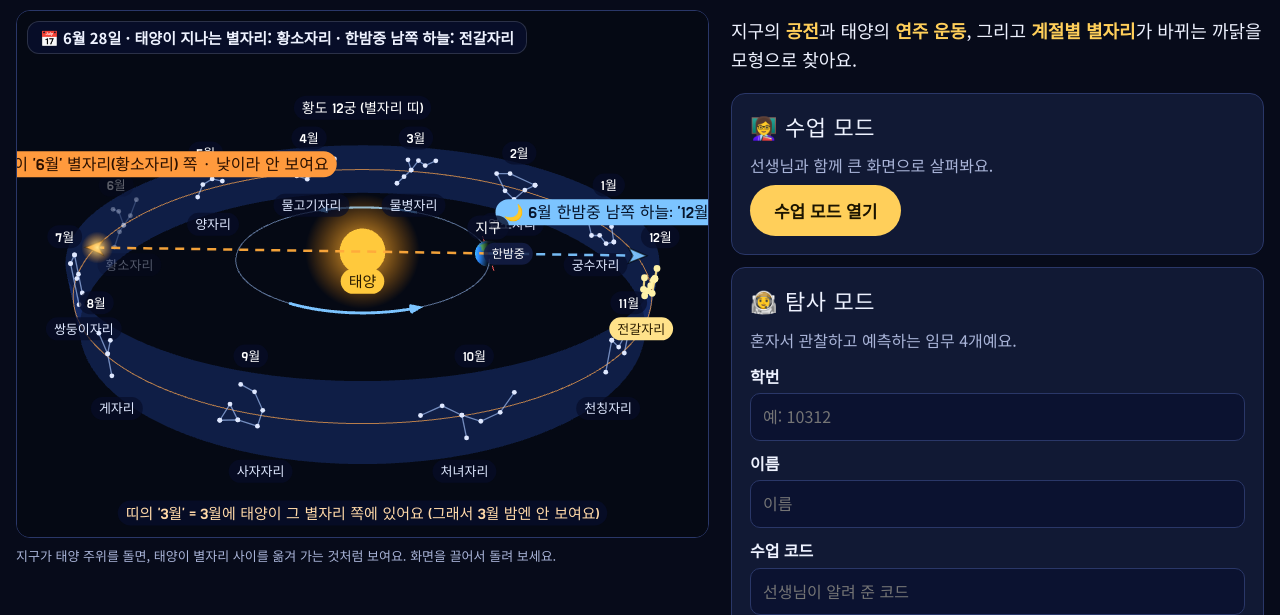
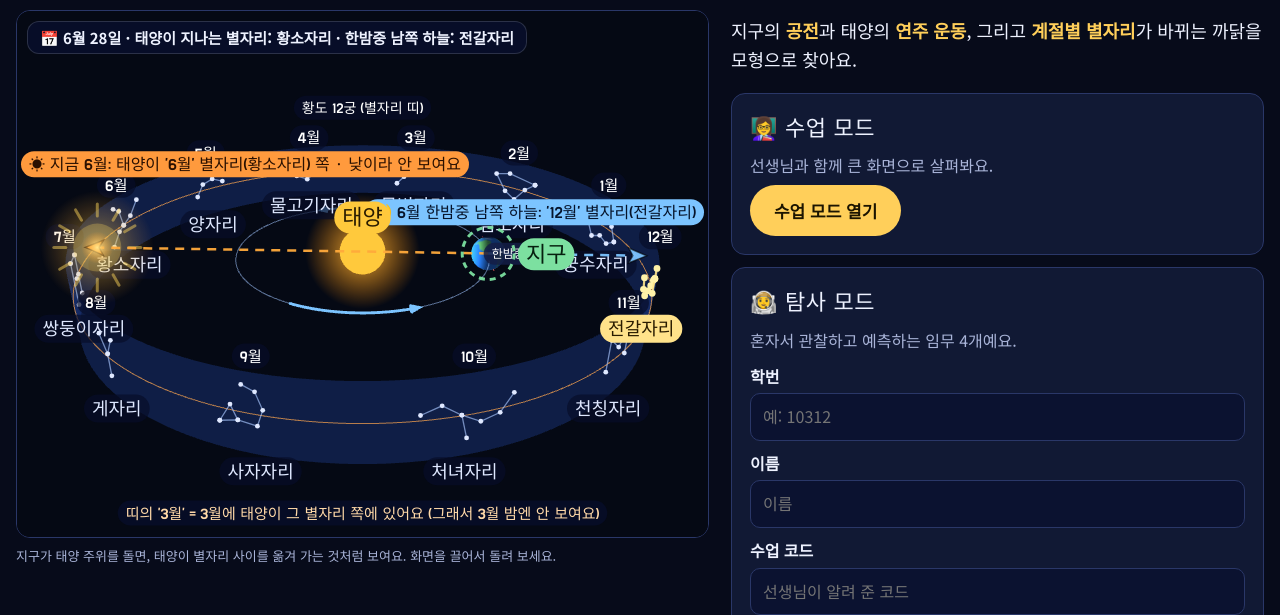
Before and after one commit to arayoddo-cmd/annual-motion, a plain HTML site: page index.html in a window 1280 px wide. Shown: the part 185-800 px from the top of the page. Drawn offline with nearby package versions, Linux system fonts and the light colour scheme; animation ran at ten frames a second.

Commit message:
Add files via upload

```diff
--- a/index.html
+++ b/index.html
@@ -58,6 +58,7 @@ label{display:block;font-weight:700;margin:10px 0 4px}
 .stage .hud{position:absolute;left:10px;top:10px;right:10px;pointer-events:none;font-size:15px;font-weight:700;line-height:1.4}
 .stage .hud span{display:inline-block;background:#08102ecc;border:1px solid #ffffff26;border-radius:12px;padding:5px 12px}
 .stage .hud span:empty{display:none}
+.stage.big .hud{font-size:24px}
 .stage .nogl{display:flex;align-items:center;justify-content:center;height:100%;padding:20px;text-align:center;color:var(--muted)}
 
 .ctrl{display:flex;flex-wrap:wrap;gap:8px;align-items:center;margin-top:10px}
@@ -290,9 +291,9 @@ const GREENLAND = [[-73,78],[-60,82],[-40,83.5],[-22,82],[-18,78],[-22,72],[-24,
    t: 1월 1일부터 지난 달 수 (t=2.5 → 3월 16일). 태양의 겉보기 위치는 띠에서 t×30°에 있어요. */
 const Stage = (() => {
   const S = { view: 'orbit', cam: 'oblique', t: 2.5, t0: 2.5, playing: false, speed: 1, goal: null, rate: 2,
-    sunLine: true, nightLine: true, trail: false, marks: false, simple: false, frame: 'star', fb: 0, ft0: 0, fh: 0, hudAns: true, hideSky: false, skyOn: false, wmode: 'single', d: 1, ov: 1, ovRun: false, smode: 'day', s: 0 };
+    sunLine: true, nightLine: true, trail: false, sunMark: true, marks: false, simple: false, frame: 'star', fb: 0, ft0: 0, fh: 0, hudAns: true, hideSky: false, skyOn: false, wmode: 'single', d: 1, ov: 1, ovRun: false, smode: 'day', s: 0 };
   const SPEEDS = [0.25, 0.7, 2]; // 1초에 흐르는 달 수
-  const watch = {}, hooks = { watch: null, change: null };
+  const watch = {}, hooks = { watch: null, change: null, big: null };
   const el = document.createElement('div'); el.className = 'stage';
   if (!window.THREE || !THREE.OrbitControls) {
     el.innerHTML = '<div class="nogl">3D 화면을 불러오지 못했어요.<br>인터넷 연결을 확인하고 새로고침해 주세요.</div>';
@@ -356,7 +357,9 @@ const Stage = (() => {
   // 지구 (태양 빛으로 낮·밤이 생겨요. 자전축은 23.5° 기울어져 6월에 북극이 태양 쪽)
   const earthG = new THREE.Group(); orbitG.add(earthG);
   const tiltG = new THREE.Group(); earthG.add(tiltG);
-  const earthMesh = new THREE.Mesh(new THREE.SphereGeometry(0.62, 48, 24), new THREE.MeshLambertMaterial({ map: earthTexture() })); tiltG.add(earthMesh);
+  // 밤쪽도 대륙이 보이게 조금 스스로 빛나게 하고(emissive), 지구를 조금 크게 그려요
+  const eTex = earthTexture();
+  const earthMesh = new THREE.Mesh(new THREE.SphereGeometry(0.8, 48, 24), new THREE.MeshLambertMaterial({ map: eTex, emissive: 0x8899bb, emissiveMap: eTex, emissiveIntensity: 0.55 })); tiltG.add(earthMesh);
   tiltG.add(new THREE.Mesh(new THREE.CylinderGeometry(0.02, 0.02, 1.8, 8), basic(0xff5a5a)));
   tiltG.quaternion.setFromUnitVectors(V(0, 1, 0), V(Math.sin(23.5 * D2R) * Math.cos(150 * D2R), Math.cos(23.5 * D2R), -Math.sin(23.5 * D2R) * Math.sin(150 * D2R)));
   // 황도 12궁 띠
@@ -403,7 +406,7 @@ const Stage = (() => {
   // 8월 1일부터 31일까지 해 진 직후 서쪽 하늘을 이어서 보여 줘요
   function playWest() { S.d = 1; S.playing = true; }
 
-  let W = 1, H = 1, DPR = 1;
+  let W = 1, H = 1, DPR = 1, FS = 1;
   new ResizeObserver(() => {
     W = el.clientWidth; H = el.clientHeight; if (!W || !H) return;
     DPR = Math.min(window.devicePixelRatio || 1, 2);
@@ -421,10 +424,11 @@ const Stage = (() => {
   function rr(x, y, w, h, r) { ctx.beginPath(); ctx.moveTo(x + r, y); ctx.lineTo(x + w - r, y); ctx.arc(x + w - r, y + r, r, -Math.PI / 2, 0); ctx.lineTo(x + w, y + h - r); ctx.arc(x + w - r, y + h - r, r, 0, Math.PI / 2); ctx.lineTo(x + r, y + h); ctx.arc(x + r, y + h - r, r, Math.PI / 2, Math.PI); ctx.lineTo(x, y + r); ctx.arc(x + r, y + r, r, Math.PI, Math.PI * 1.5); ctx.closePath(); }
   function tag(text, q, o) {
     if (!q) return; o = o || {};
-    const size = o.size || 15;
+    const size = (o.size || 15) * (o.fixed ? 1 : FS); // 수업 화면(TV)에서는 글자를 크게
     ctx.font = `${size}px "Do Hyeon","Noto Sans KR",sans-serif`;
     const w = ctx.measureText(text).width + 16, h = size + 10;
-    const x = q[0] - w / 2 + (o.dx || 0), y = q[1] - h / 2 + (o.dy || 0);
+    // 글자가 커져도 화면 밖으로 잘리지 않게 안쪽으로 밀어 넣어요
+    const x = clamp(q[0] - w / 2 + (o.dx || 0), 4, Math.max(4, W - w - 4)), y = clamp(q[1] - h / 2 + (o.dy || 0), 4, Math.max(4, H - h - 4));
     ctx.globalAlpha = o.alpha == null ? 1 : o.alpha;
     ctx.fillStyle = o.bg || 'rgba(8,14,40,.8)'; rr(x, y, w, h, h / 2); ctx.fill();
     ctx.fillStyle = o.fg || '#fff'; ctx.textAlign = 'center'; ctx.textBaseline = 'middle';
@@ -488,7 +492,8 @@ const Stage = (() => {
     // 별자리
     ZSH.forEach((shape, i) => {
       const c = i * 30 + 15, isSun = i === sunIdx && S.sunLine, isNight = i === nightIdx && S.nightLine;
-      const alpha = isSun ? 0.35 : 1, col = isNight ? '#fff2a8' : '#dfe8ff';
+      // 태양 쪽 별자리도 흐리게 하지 않아요 (태양 자리는 아래에서 연한 태양 모양으로 따로 표시)
+      const alpha = 1, col = isNight ? '#fff2a8' : '#dfe8ff';
       ctx.globalAlpha = alpha; ctx.strokeStyle = isNight ? 'rgba(255,230,140,.9)' : 'rgba(170,200,255,.65)'; ctx.lineWidth = isNight ? 2.2 : 1.3;
       shape.forEach(line => {
         ctx.beginPath(); let pen = false;
@@ -497,16 +502,31 @@ const Stage = (() => {
         line.forEach(([dx, dy]) => { const q = P(ring(RB - 0.05, c + dx, dy * 0.95)); if (!q) return; ctx.fillStyle = col; ctx.beginPath(); ctx.arc(q[0], q[1], isNight ? 3.4 : 2.4, 0, Math.PI * 2); ctx.fill(); });
       });
       ctx.globalAlpha = 1;
-      // 큰 화면(TV)에서는 달·별자리 이름도 크게
-      const fs = clamp(W / 70, 13, 22);
+      // 큰 화면(TV)에서도 교실 뒤에서 읽히게 달·별자리 이름을 크게 (화면 너비에 맞춰 18~34px)
+      const fs = clamp(W / 40, 18, 34);
       // 탭 ①은 태양의 연주 운동 방향만 봐요: 달 글씨는 숨기고 별자리 이름은 흐린 배경으로만
-      if (S.simple) { tag(ZOD[i], P(ring(RB, c, -HB / 2 - 0.7)), { size: fs * 0.85, bg: 'rgba(8,14,40,.5)', fg: '#aebde6', alpha: 0.6 }); return; }
-      tag(`${i + 1}월`, P(ring(RB, c, HB / 2 + 0.6)), { size: fs, bg: 'rgba(8,14,40,.7)', alpha });
-      tag(ZOD[i], P(ring(RB, c, -HB / 2 - 0.7)), { size: fs, bg: isNight ? '#ffe28a' : 'rgba(8,14,40,.7)', fg: isNight ? '#2a1c00' : '#dfe8ff', alpha });
+      if (S.simple) { tag(ZOD[i], P(ring(RB, c, -HB / 2 - 0.7)), { fixed: true, size: fs, bg: 'rgba(8,14,40,.78)', fg: '#e6eeff', alpha: 0.95 }); return; }
+      tag(`${i + 1}월`, P(ring(RB, c, HB / 2 + 0.6)), { fixed: true, size: fs * 0.85, bg: 'rgba(8,14,40,.7)', alpha: Math.max(alpha, .6) });
+      tag(ZOD[i], P(ring(RB, c, -HB / 2 - 0.7)), { fixed: true, size: fs, bg: isNight ? '#ffe28a' : 'rgba(8,14,40,.7)', fg: isNight ? '#2a1c00' : '#dfe8ff', alpha: Math.max(alpha, .6) });
     });
     const sunF = S.frame === 'sun' || S.fb > 0, rot = rotDeg();
     // 수업 탭 ①: 처음에는 지구 위치만 보여 주고, '천구 위치 보기'를 누르면 천구(별자리 띠)의 태양 위치 1′, 2′, 3′ …과 선이 나타나요
     const skyHid = S.hideSky && !S.skyOn && !sunF;
+    // 태양 자리 표시: 지구에서 볼 때 태양이 겹쳐 보이는 별자리 띠 위치에 연한 태양 모양 (보기 → '☀ 태양 자리 표시'로 끄고 켜요)
+    if (S.sunMark && !sunF && !skyHid) {
+      const qs = P(ring(RB - 0.1, a, 0));
+      if (qs) {
+        const r = 30 * FS;
+        ctx.save(); ctx.globalAlpha = 0.5;
+        const gr = ctx.createRadialGradient(qs[0], qs[1], 0, qs[0], qs[1], r * 1.9);
+        gr.addColorStop(0, 'rgba(255,236,150,.9)'); gr.addColorStop(0.45, 'rgba(255,190,60,.55)'); gr.addColorStop(1, 'rgba(255,160,40,0)');
+        ctx.fillStyle = gr; ctx.beginPath(); ctx.arc(qs[0], qs[1], r * 1.9, 0, Math.PI * 2); ctx.fill();
+        ctx.strokeStyle = 'rgba(255,214,90,.95)'; ctx.lineWidth = 3 * FS; ctx.lineCap = 'round';
+        for (let k = 0; k < 12; k++) { const t = k * Math.PI / 6; ctx.beginPath(); ctx.moveTo(qs[0] + Math.cos(t) * r * 1.05, qs[1] + Math.sin(t) * r * 1.05); ctx.lineTo(qs[0] + Math.cos(t) * r * 1.45, qs[1] + Math.sin(t) * r * 1.45); ctx.stroke(); }
+        ctx.fillStyle = 'rgba(255,214,90,.55)'; ctx.beginPath(); ctx.arc(qs[0], qs[1], r * 0.8, 0, Math.PI * 2); ctx.fill();
+        ctx.restore();
+      }
+    }
     if (sunF) drawStarFrame(rot);
     // 태양의 겉보기 위치와 자취 (서→동)
     if (S.trail && !sunF && !skyHid && S.t > S.t0 + 0.01) {
@@ -553,8 +573,12 @@ const Stage = (() => {
       const night = E.clone().add(E.clone().normalize().multiplyScalar(0.95));
       tag('한밤중', P(night), { size: 12, bg: 'rgba(20,30,70,.85)' });
     }
-    tag('태양', P(V(0, -1.6, 0)), { size: 15, bg: '#ffc93c', fg: '#2a1c00' });
-    tag('지구', qE, { dy: -26, size: 14 });
+    tag('태양', P(V(0, 1.75, 0)), { size: 22, bg: '#ffc93c', fg: '#2a1c00' }); // 태양 위쪽 (지구 이름표와 겹치지 않게)
+    // 지구 자리를 찾기 쉽게 밝은 테두리 원을 두르고 이름표를 크게
+    if (qE) { ctx.save(); ctx.strokeStyle = 'rgba(124,224,160,.95)'; ctx.lineWidth = 3 * FS; ctx.setLineDash([6 * FS, 5 * FS]); ctx.beginPath(); ctx.arc(qE[0], qE[1], 26 * FS, 0, Math.PI * 2); ctx.stroke(); ctx.restore(); }
+    // 지구 이름표는 태양 반대쪽(바깥쪽)에 붙여서 태양·궤도 글씨와 덜 겹치게
+    const qSn = P(V(0, 0, 0));
+    if (qE && qSn) { const dx = qE[0] - qSn[0], dy = qE[1] - qSn[1], L = Math.hypot(dx, dy) || 1; tag('지구', qE, { dx: dx / L * 58 * FS, dy: dy / L * 46 * FS, size: 22, bg: '#7ce0a0', fg: '#06200f' }); }
     if (!S.nightLine && !sunF) tag('지구의 공전 방향 (서 → 동)', P(arrA.userData.mid), { dy: 22, size: 13, bg: 'rgba(124,196,255,.9)', fg: '#06142b' });
     // 탭 ①에서는 태양 이름표가 띠 뒤쪽을 지나가므로 제목을 오른쪽 위 구석에 둬요
     if (S.simple) tag('바깥 띠: 천구의 별자리 (배경)', [W - 150, 30], { size: 16, bg: 'rgba(29,58,138,.9)' });
@@ -666,13 +690,13 @@ const Stage = (() => {
     ctx.strokeStyle = 'rgba(255,166,77,.6)'; ctx.lineWidth = 2; ctx.beginPath(); ctx.moveTo(0, yc); ctx.lineTo(W, yc); ctx.stroke();
     tag('황도', [W - 50, yc - 16], { size: 13, bg: 'rgba(255,166,77,.85)', fg: '#2a1000' });
     [10, 11, 0, 1].forEach(i => { // 11월 천칭 · 12월 전갈 · 1월 궁수 · 2월 염소
-      const c = i * 30 + 15 + (i < 6 ? 360 : 0), fs = clamp(W / 70, 13, 20);
+      const c = i * 30 + 15 + (i < 6 ? 360 : 0), fs = clamp(W / 40, 18, 32);
       ctx.strokeStyle = 'rgba(170,200,255,.75)'; ctx.lineWidth = 1.5; ctx.fillStyle = '#dfe8ff';
       ZSH[i].forEach(line => {
         ctx.beginPath(); line.forEach(([dx, dy], j) => { const x = X(c + dx * 1.2), y = yc - dy * hy; if (j) ctx.lineTo(x, y); else ctx.moveTo(x, y); }); ctx.stroke();
         line.forEach(([dx, dy]) => { ctx.beginPath(); ctx.arc(X(c + dx * 1.2), yc - dy * hy, 3.4, 0, Math.PI * 2); ctx.fill(); });
       });
-      tag(ZOD[i], [X(c), yc + hy * 1.9], { size: fs, bg: 'rgba(8,14,40,.75)' });
+      tag(ZOD[i], [X(c), yc + hy * 1.9], { fixed: true, size: fs, bg: 'rgba(8,14,40,.75)' });
     });
     const n = Math.floor(S.s + 1e-6), sunL = k => 330 + 15 * k;
     for (let k = 0; k <= Math.min(4, n); k++) {
@@ -763,6 +787,8 @@ const Stage = (() => {
     renderer.setClearColor(0x050914);
     renderer.render(scene, camera);
     ctx.setTransform(DPR, 0, 0, DPR, 0, 0); ctx.clearRect(0, 0, W, H);
+    FS = hooks.big && hooks.big() ? clamp(W / 1000, 1.4, 1.8) : 1;
+    el.classList.toggle('big', FS > 1);
     camera.updateMatrixWorld(); orbitG.updateMatrixWorld();
     M.multiplyMatrices(camera.projectionMatrix, camera.matrixWorldInverse).multiply(orbitG.matrixWorld); // 띠 좌표 그대로 화면에 찍어요
     if (S.view === 'orbit') drawOrbit(); else if (S.view === 'south') drawSouth(); else drawWest();
@@ -952,7 +978,7 @@ ${grp('빠르기', 'spd', [[0, '느리게'], [1, '보통'], [2, '빠르게']], v
   if (S.hideSky && state.view === 'class') h += `<div class="ctrl"><button class="chip big${S.skyOn ? '' : ' play'}" data-act="skyon">${S.skyOn ? '🙈 천구 위치 숨기기' : '☀ 천구 위치 보기 (1′, 2′, 3′ …)'}</button></div>`;
   if (S.simple && state.view === 'class') h += `<div class="ctrl">${grp('기준', 'frame', [['star', '⭐ 별자리 기준 (태양의 연주 운동)'], ['sun', '🔄 태양 기준 (별의 연주 운동)']], v => S.frame === v)}</div>`;
   if (o.months !== false) h +=`<div class="ctrl">${grp('달', 'month', Array.from({ length: 12 }, (_, i) => [i + 1, `${i + 1}월`]), v => Math.floor(S.t) % 12 + 1 === v, 'months')}</div>`;
-  if (o.tog !== false) h += `<div class="ctrl">${grp('보기', 'tog', [['sunLine', '☀ 태양 쪽 선'], ['nightLine', '🌙 한밤중 선'], ['trail', '✨ 태양의 겉보기 자취']], k => S[k])}</div>`;
+  if (o.tog !== false) h += `<div class="ctrl">${grp('보기', 'tog', [['sunLine', '☀ 태양 쪽 선'], ['nightLine', '🌙 한밤중 선'], ['trail', '✨ 태양의 겉보기 자취'], ['sunMark', '☀ 태양 자리 표시']], k => S[k])}</div>`;
   return h;
 }
 /* 빈칸 힌트: 한글은 초성만, 숫자·영문은 ? 로 보여 줘요. (답을 누르면 원래 글자) */
@@ -1487,6 +1513,7 @@ function enter(v) {
   if (v === 'm3') m3Setup();
   save(); render(); window.scrollTo(0, 0);
 }
+Stage.hooks.big = () => state.view === 'class'; // 수업 화면은 TV로 보니까 3D 화면 글자를 크게
 Stage.hooks.watch = k => {
   if (state.view === 'm1' && CHECK.m1.some(([kk]) => kk === k) && !state.m1.seen[k]) { state.m1.seen[k] = true; save(); render(); }
 };
```
